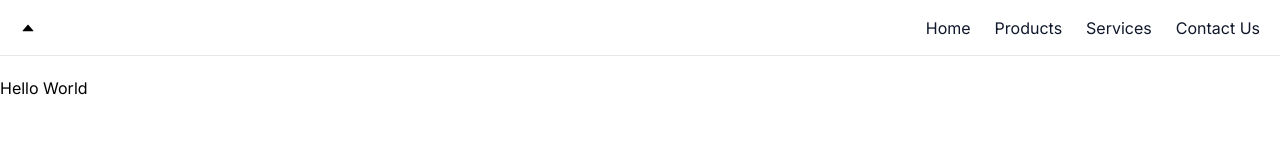
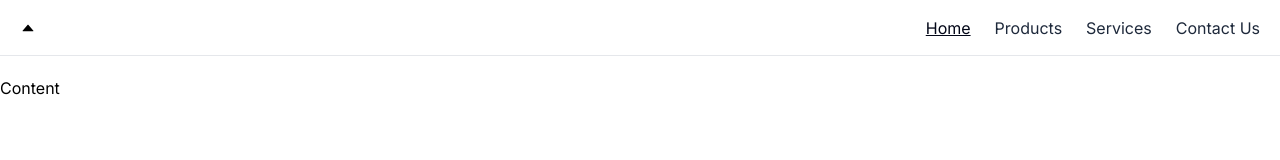
Before and after one commit to Mbiyrukzz/ashmif-portfolio, a Next.js app: page / in a window 1280 px wide. Shown: the top 160 px of the page. Built offline with nearby package versions, Linux system fonts and the light colour scheme.

Commit message:
Styled the active link in the navbar

```diff
--- a/app/components/NavBar.tsx
+++ b/app/components/NavBar.tsx
@@ -1,8 +1,14 @@
+'use client'
+
 import Link from 'next/link'
+import { usePathname } from 'next/navigation'
 import React from 'react'
 import { AiFillCaretUp } from 'react-icons/ai'
+import classnames from 'classnames'
 
 const NavBar = () => {
+  const currentPath = usePathname()
+
   const links = [
     { label: 'Home', href: '/' },
     { label: 'Products', href: '/products' },
@@ -20,7 +26,11 @@ const NavBar = () => {
           <Link
             key={link.href}
             href={link.href}
-            className="text-slate-900 hover:text-slate-500 transition-colors"
+            className={classnames({
+              'text-slate-950 underline': link.href === currentPath,
+              'text-slate-800': link.href !== currentPath,
+              'hover:text-slate-600 transition-colors': true,
+            })}
           >
             {link.label}
           </Link>
--- /dev/null
+++ b/app/contact/page.tsx
@@ -0,0 +1,7 @@
+import React from 'react'
+
+const ContactPage = () => {
+  return <div>ContactPage</div>
+}
+
+export default ContactPage
--- a/app/page.tsx
+++ b/app/page.tsx
@@ -3,7 +3,7 @@ import Image from 'next/image'
 export default function Home() {
   return (
     <main>
-      <div>Hello World</div>
+      <div>Content</div>
     </main>
   )
 }
--- a/package.json
+++ b/package.json
@@ -13,6 +13,7 @@
     "@types/react": "18.2.46",
     "@types/react-dom": "18.2.18",
     "autoprefixer": "10.4.16",
+    "classnames": "^2.3.2",
     "eslint": "8.56.0",
     "eslint-config-next": "14.0.4",
     "next": "14.0.4",
```
Also changed, not shown: 1 other file (tests, documents, lock files or other folders).
